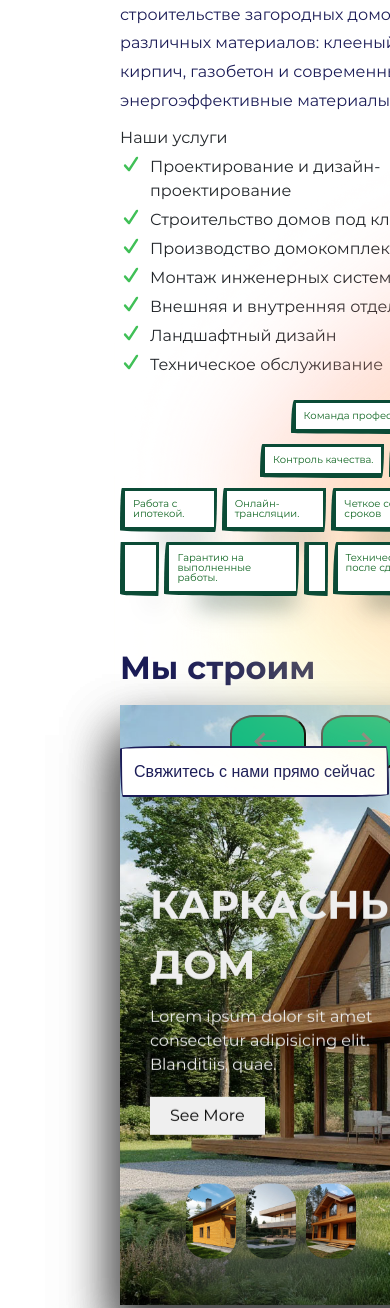
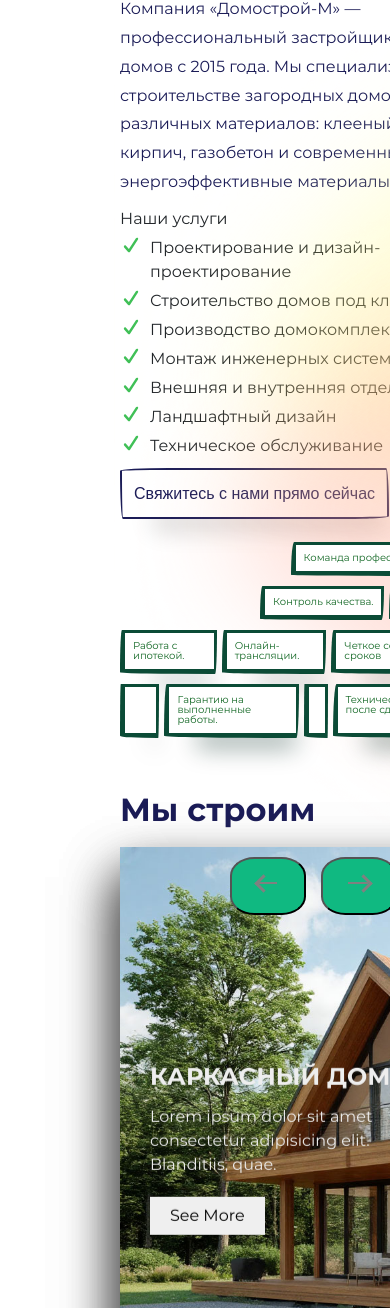
Before and after one commit to Artisrt/building, a plain HTML site: page index.html in a window 390 px wide. Shown: the part 692-2000 px from the top of the page. Drawn offline with nearby package versions, Linux system fonts and the light colour scheme; files whose address does not match are found by name.

Commit message:
Add files via upload

```diff
--- a/css/media.css
+++ b/css/media.css
@@ -71,26 +71,20 @@
 	}
 
 	.link-phone {
-		position: absolute;
-		bottom: -25%;
+		/* position: absolute;
+		bottom: -25%; */
+	}
+
+	.services__item {
+		width: 100%;
+	}
+
+	.services__item {
+		width: 100%;
 	}
 }
 
 @media (max-width: 780px) {
-	.menu-btn {
-		display: block;
-		order: 1;
-	}
-
-	.nav {
-		display: none;
-	}
-
-	.logo {
-		order: 2;
-		margin-right: 0;
-		margin-left: auto;
-	}
 
 	.container__about {
 		display: block;
@@ -107,12 +101,12 @@
 	}
 
 	.about__right::before {
-		top: -250px;
+		top: -350px;
 		right: -134px;
 	}
 
 	.about__right::after {
-		top: -150px;
+		top: -480px;
 	}
 
 	.about__felt {
@@ -145,13 +139,55 @@
 	.about__felt {
 		margin-bottom: 15px;
 	}
+
+	.services__content .services__name {
+		font-size: 32px;
+	}
 }
 
 @media (max-width: 576px) {
+	.menu-btn {
+		display: block;
+		order: 1;
+	}
+
+	.nav {
+		display: none;
+	}
+
+	.logo {
+		order: 2;
+		margin-right: 0;
+		margin-left: auto;
+	}
+
 	.about__right-item {
 		font-size: 16px;
 		line-height: 16px;
 		padding: 13px;
+	}
+
+	.container__about {
+		display: block;
+	}
+
+	.about__felt {
+		width: 100%;
+		min-height: 100%;
+	}
+
+
+	.about__right::before {
+		top: -350px;
+		right: -134px;
+	}
+
+	.about__right::after {
+		top: -550px;
+	}
+
+	.about__felt {
+		row-gap: 10px;
 	}
 
 	.slider .services__item:nth-child(3) {
@@ -173,6 +209,10 @@
 		left: calc(23% + 360px);
 		opacity: 0;
 		top: 86%;
+	}
+
+	.services__content .services__name {
+		font-size: 24px;
 	}
 }
 
```
